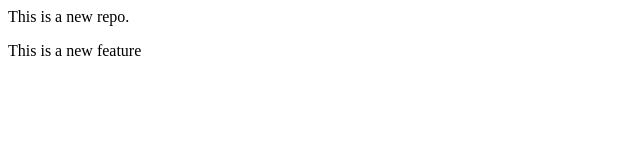
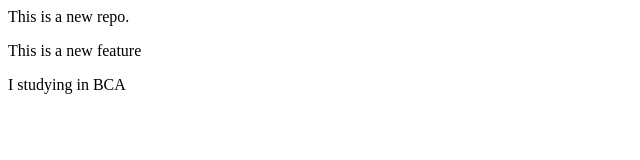
Before and after one commit to punitpalofficial/localrepo, a plain HTML site: page index.html in a window 1280 px wide. Shown: the whole page, without its empty margins (0-640 px from the left). Drawn offline with Linux system fonts and the light colour scheme.

Commit message:
Add new paragraph

```diff
--- a/index.html
+++ b/index.html
@@ -1,2 +1,3 @@
 <p> This is a new repo.</p>
 <p>This is a new feature</p>
+<p>I studying in BCA </p>
```
